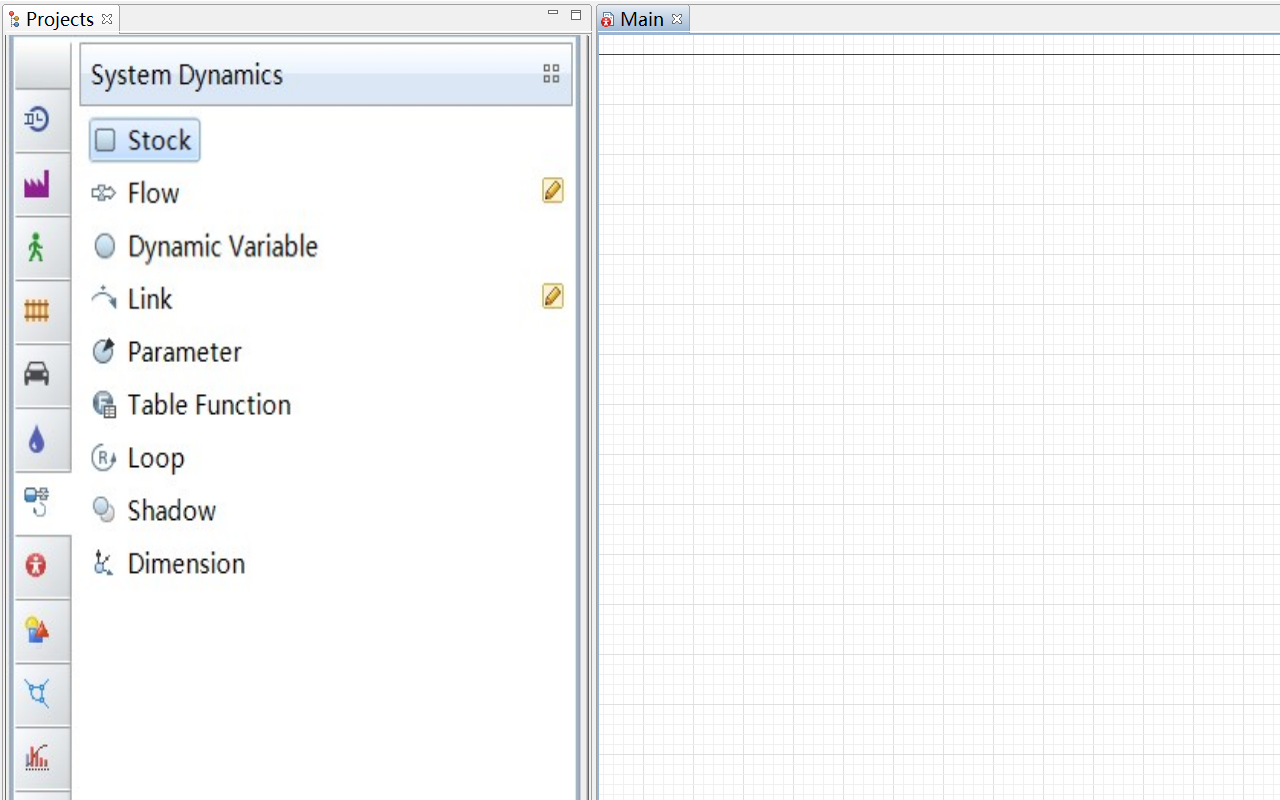
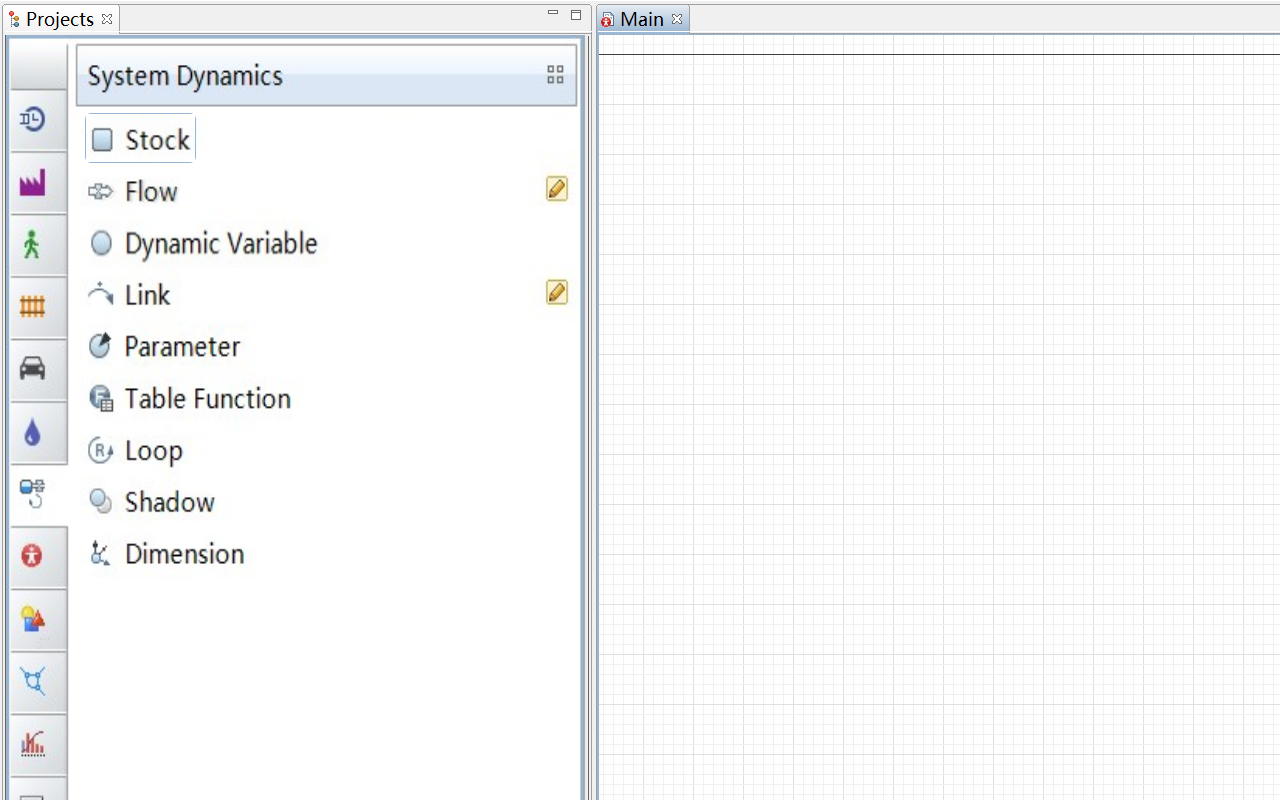
Before and after one commit to uypnus/left-interface, a plain HTML site: page example1/index.html in a window 1280 px wide. In both pictures the pointer is over the element 146 px from the left and 140 px from the top of the page. Shown: the top 800 px of the page. Drawn offline with Linux system fonts and the light colour scheme.

Commit message:
left interface

```diff
--- a/example1/css/test.css
+++ b/example1/css/test.css
@@ -23,16 +23,26 @@
     margin-left: 27px;
     z-index: 2;
     visibility: visible;
-    /* [disabled]background-color: #000000; */
 }
 .stock {
     position: absolute;
-    width: 116px;
+    width: 109px;
     height: 46px;
     margin-bottom: 0px;
-    margin-top: 82px;
-    margin-left: 82px;
-	opacity: 0.5
+    margin-top: 80px;
+    margin-left: 79px;
+	opacity: 0.1
+}
+.stock:hover {
+    position: absolute;
+    width: 108.5px;
+    height: 47.5px;
+    margin-bottom: 0px;
+    margin-top: 78px;
+    margin-left: 79px;
+    opacity: 0.8;
+    border: thin solid #7EA4C8;
+    border-radius: 6px;
 }
 .Stock {
     width: 100%;
@@ -40,6 +50,7 @@
     z-index: 0;
     float: left;
 }
+
 .flow {
     width: 115px;
     height: 46px;
@@ -48,35 +59,76 @@
     margin-top: 135px;
 	opacity: 0.1
 }
-
+.flow:hover {
+    width: 118px;
+    height: 43px;
+    position: absolute;
+    margin-left: 77px;
+    margin-top: 135px;
+    border-radius: 6px;
+    border: thin solid #7EA4C8;
+    opacity: 0.8
+}
 .DV {
-    width: 234px;
+    width: 237px;
     height: 46px;
     position: absolute;
-    margin-left: 83px;
-    margin-top: 190px;
+    margin-left: 79px;
+    margin-top: 187px;
 	opacity: 0.5
 }
 
+.DV:hover {
+    width: 237.5px;
+    height: 44px;
+    position: absolute;
+    margin-left: 78px;
+    margin-top: 187px;
+	border-radius: 6px;
+    border: thin solid #7EA4C8;
+    opacity: 0.8;
+
+}
+
 .Link {
-    width: 92px;
+    width: 96px;
     height: 46px;
     position: absolute;
-    margin-left: 82px;
-    margin-top: 240px;
+    margin-left: 75px;
+    margin-top: 236px;
 	opacity: 0.1
+}
+.Link:hover {
+    width: 96px;
+    height: 44px;
+    position: absolute;
+    margin-left: 75.5px;
+    margin-top: 236px;
+	border-radius: 6px;
+    border: thin solid #7EA4C8;
+    opacity: 0.8;
 }
 .LINK {
     width: 100%;
     height: 100%;
 }
 .p {
-    width: 160px;
+    width: 163px;
     height: 46px;
     position: absolute;
-    margin-left: 81px;
-    margin-top: 293px;
-	opacity: 0.1
+    margin-left: 77px;
+    margin-top: 288px;
+
+}
+.p:hover {
+    width: 163.5px;
+    height: 46px;
+    position: absolute;
+    margin-left: 76px;
+    margin-top: 287px;
+	border-radius: 6px;
+    border: thin solid #7EA4C8;
+    opacity: 0.8;
 }
 .img0 {
     width: 100%;
--- a/example1/index.html
+++ b/example1/index.html
@@ -33,12 +33,12 @@
 			<!-- 左框 -->
 			<div class="ts-1-18" >
 				<div class="stock0"  ><img src="image/stock_t.png"  alt="" class="drag1" id="drag1" draggable="true"></div>
-    <div class="stock"><img src="image/stock.png" class="Stock" width="90" height="27" ></div>
-    <div class="flow"><img src="image/Flow.png" alt=""  class="Stock" draggable="true"></div>
-    <div class="DV"><img src="image/DV.png" alt=""  class="Stock" draggable="true"></div>
-    <div class="link Link"><img src="image/Link.png" alt=""  class="Stock" draggable="true"></div>
-    <div class="parameter p"><img src="image/Parameter.png" alt="" class="Stock" draggable="true"></div>
-    <img src="image/界面1.jpg" alt=""  class="j1"/>
+				<div class="stock" tabindex="1"><img src="image/stock_.jpg" class="Stock" width="90" height="27" ></div>
+				<div class="flow"><img src="image/Flow.png" alt=""  class="Stock" draggable="true"></div>
+			  <div class="DV"><img src="image/DV.png" alt=""  class="Stock" draggable="true"></div>
+			  <div class="link Link"><img src="image/Link.png" alt=""  class="Stock" draggable="true"></div>
+				<div class="parameter p"><img src="image/Parameter.png" alt="" class="Stock" draggable="true"></div>
+			  <img src="image/界面3.jpg" alt=""  class="j1"/>
 
 			</div>
 			<div class="ts-1-19"><img alt="" src="images/framework_16.gif" width="4" height="1193" class="gen-2"> </div>
```
Also changed, not shown: example1/image/stock_.jpg (added), example1/image/stock_1.jpg (added), example1/image/界面3.jpg (added), example1/image/界面4.jpg (added).
